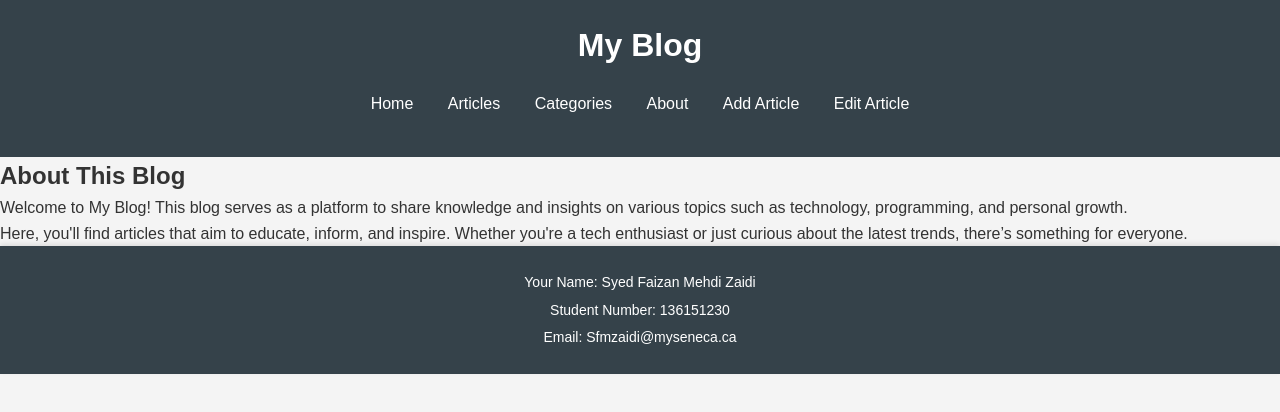
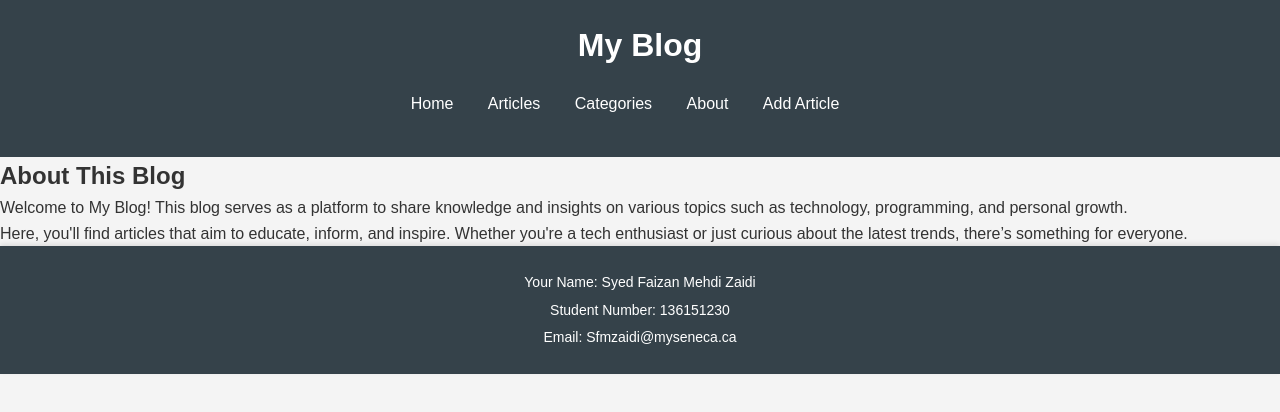
Before and after one commit to Faizanmzaidi/CMS_WebApp_AS2, a website: page views/about.html in a window 1280 px wide. Drawn offline with Linux system fonts and the light colour scheme; files that its build step writes are made by us from their sources.

Commit message:
Updated new file

```diff
--- a/views/about.html
+++ b/views/about.html
@@ -16,7 +16,7 @@
                 <li><a href="/api/categories">Categories</a></li>
                 <li><a href="/about">About</a></li>
                 <li><a href="/articles/add">Add Article</a></li> <!-- New link added here -->
-                <li><a href="/articles/edit?id=1">Edit Article</a></li> <!-- Link to Edit Article -->
+                <li><a href="#" id="edit-article-link" style="display:none;">Edit Article</a></li>
             </ul>
         </nav>
     </header>
```
